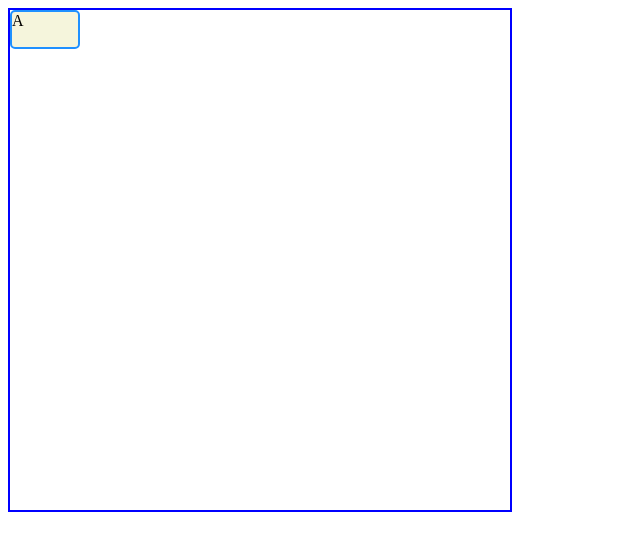
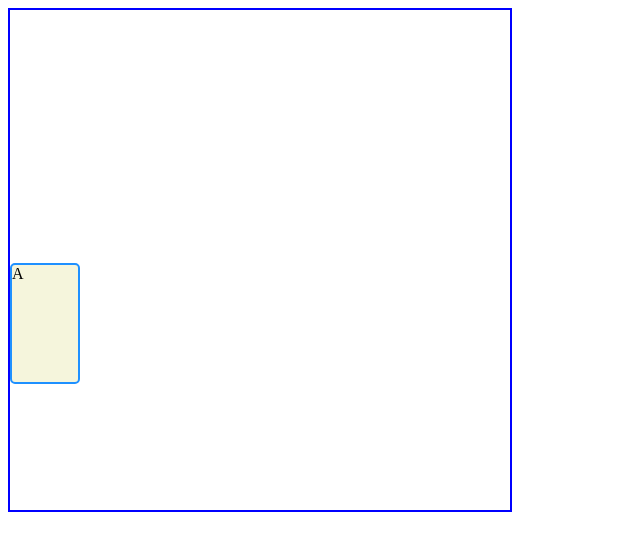
Before and after one commit to mepherios/treningJobb, a plain HTML site: page CSS-kurs2/grid-essentials/grid3/index.html in a window 1280 px wide. Shown: the whole page, without its empty margins (0-640 px from the left). Drawn offline with Linux system fonts and the light colour scheme.

Commit message:
grid-row

```diff
--- a/CSS-kurs2/grid-essentials/grid3/style.css
+++ b/CSS-kurs2/grid-essentials/grid3/style.css
@@ -8,7 +8,7 @@
   }
 
   .a {
-
+    grid-row: 5 / 7;
   }
 
   .box {
```
Also changed, not shown: CSS-kurs2/grid-essentials/innhold.txt.
